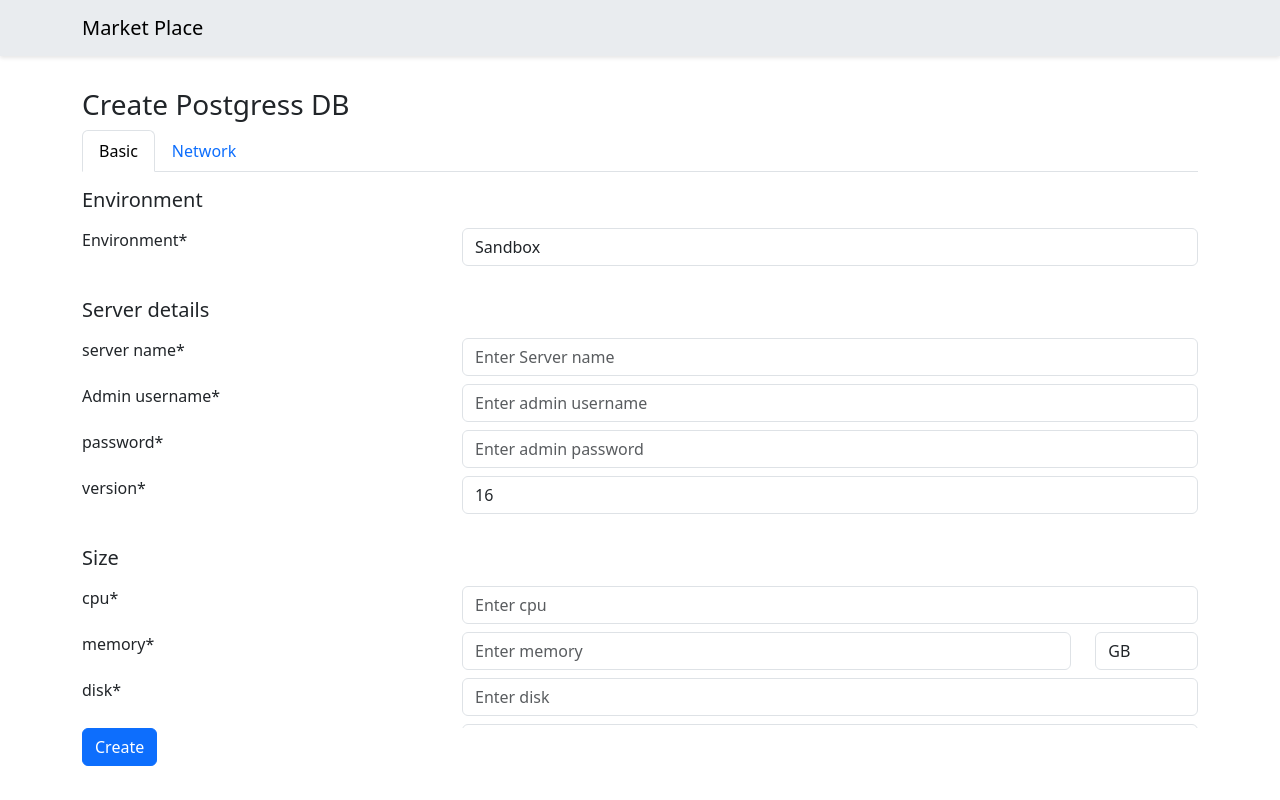
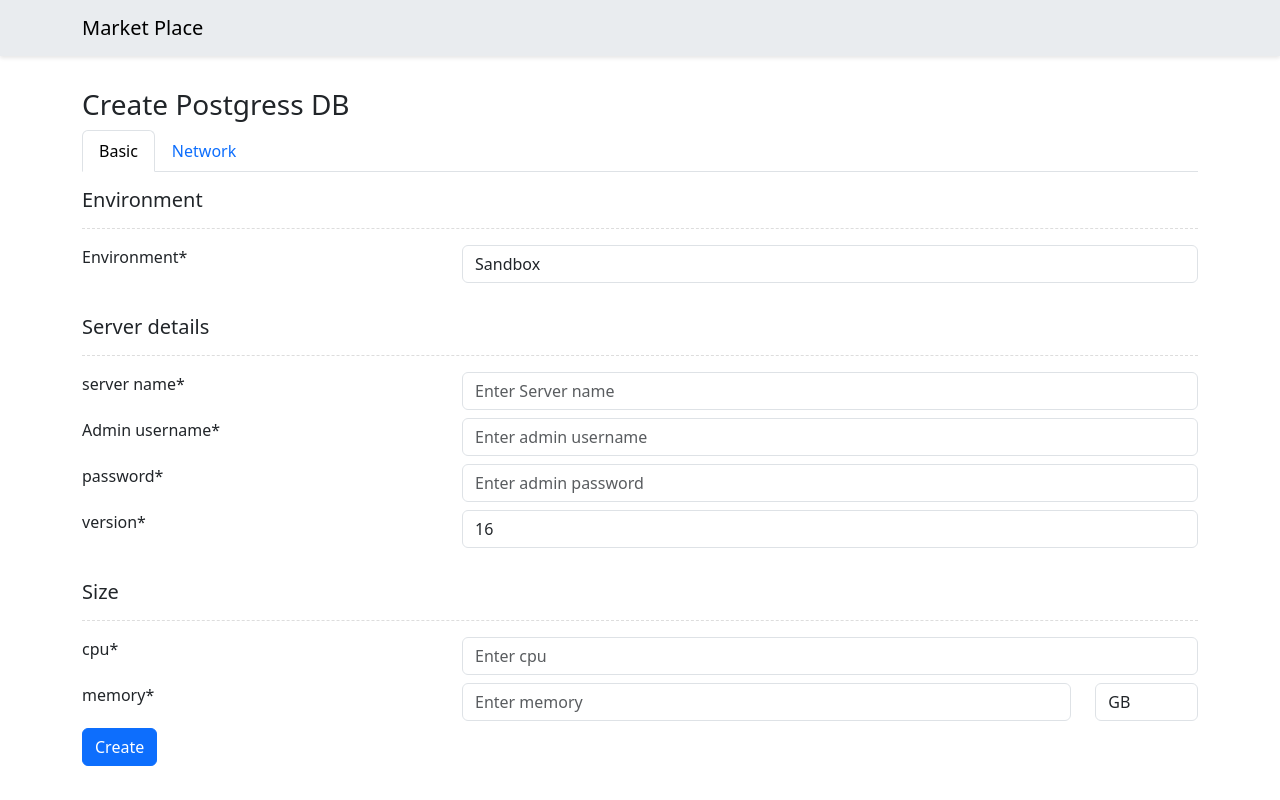
Before and after one commit to dockercaptain/marketplace-ui, a React (Vite) app: page /application/postgres/create in a window 1280 px wide. Built offline with nearby package versions, Linux system fonts and the light colour scheme.

Commit message:
added divider for sections

```diff
--- /dev/null
+++ b/src/common/components/Divider.tsx
@@ -0,0 +1,12 @@
+import "./style.scss";
+
+type DividerProps = {
+  className?: string;
+  style?: React.CSSProperties;
+};
+
+const Divider = ({ className, style }: DividerProps) => {
+  return <div className={`divider ${className}`} style={style} />;
+};
+
+export default Divider;
--- a/src/common/components/style.scss
+++ b/src/common/components/style.scss
@@ -6,3 +6,9 @@
   border-radius: 50%;
   animation: spin 1s linear infinite; /* Adjust animation duration as needed */
 }
+
+.divider {
+  width: 100%;
+  border-top: 1px dashed #ddd;
+  margin-bottom: 0.5rem;
+}
--- a/src/components/Postgress/Create.tsx
+++ b/src/components/Postgress/Create.tsx
@@ -1,6 +1,7 @@
 import { Button, Col, Form, Row, Tab, Tabs } from "react-bootstrap";
 import "./styles.scss";
 import { useState } from "react";
+import Divider from "../../common/components/Divider";
 
 const Create = () => {
   const initialData = {
@@ -51,6 +52,7 @@ const Create = () => {
             <div className="tab-contents">
               <div className="form-section">
                 <h5>Environment </h5>
+                <Divider />
                 <Row>
                   <Col>Environment*</Col>
                   <Col sm={8}>
@@ -75,6 +77,7 @@ const Create = () => {
               </div>
               <div className="form-section">
                 <h5>Server details </h5>
+                <Divider />
                 <Row>
                   <Col>server name*</Col>
                   <Col sm={8}>
@@ -155,6 +158,7 @@ const Create = () => {
               </div>
               <div className="form-section">
                 <h5>Size </h5>
+                <Divider />
                 <Row>
                   <Col>
                     <Form.Label>cpu*</Form.Label>
@@ -248,7 +252,7 @@ const Create = () => {
             </div>
           </Tab>
           <Tab eventKey="network" title="Network">
-            Tab content for network
+            <div className="tab-contents">Network details.</div>
           </Tab>
         </Tabs>
         <Button variant="primary" type="submit" style={{ display: "block" }}>
--- a/src/components/Postgress/styles.scss
+++ b/src/components/Postgress/styles.scss
@@ -7,7 +7,7 @@
   }
   .tab-contents {
     height: calc(100vh - 260px);
-    overflow-y: scroll;
+    overflow-y: auto;
     overflow-x: hidden;
   }
   .form-group-container {
```
